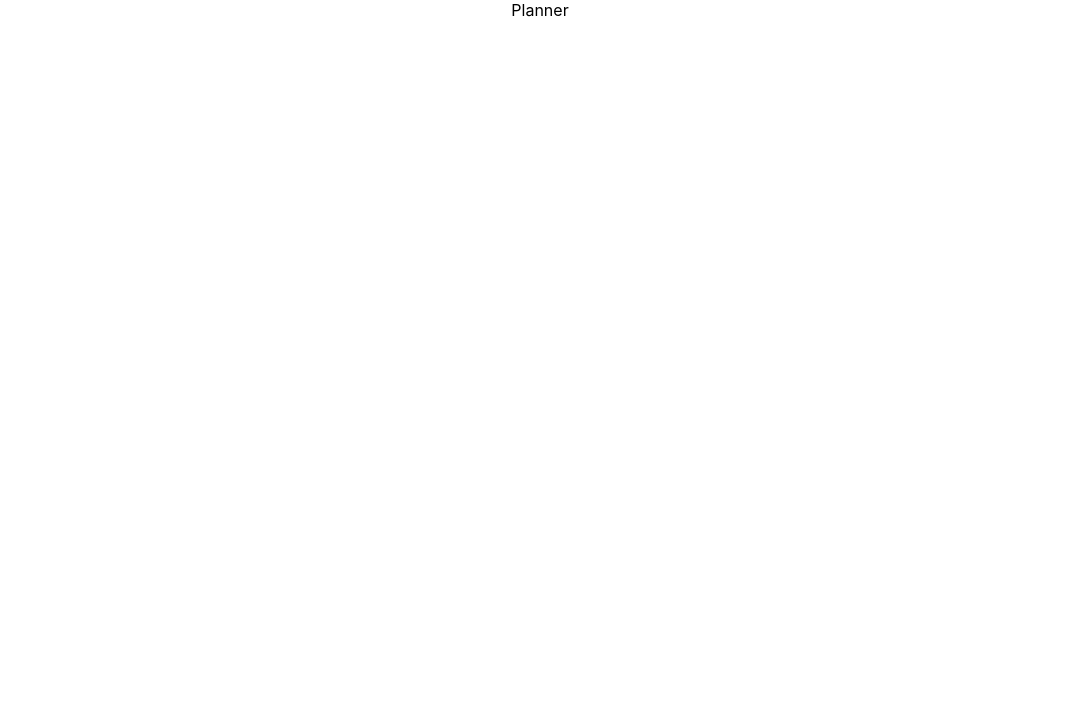
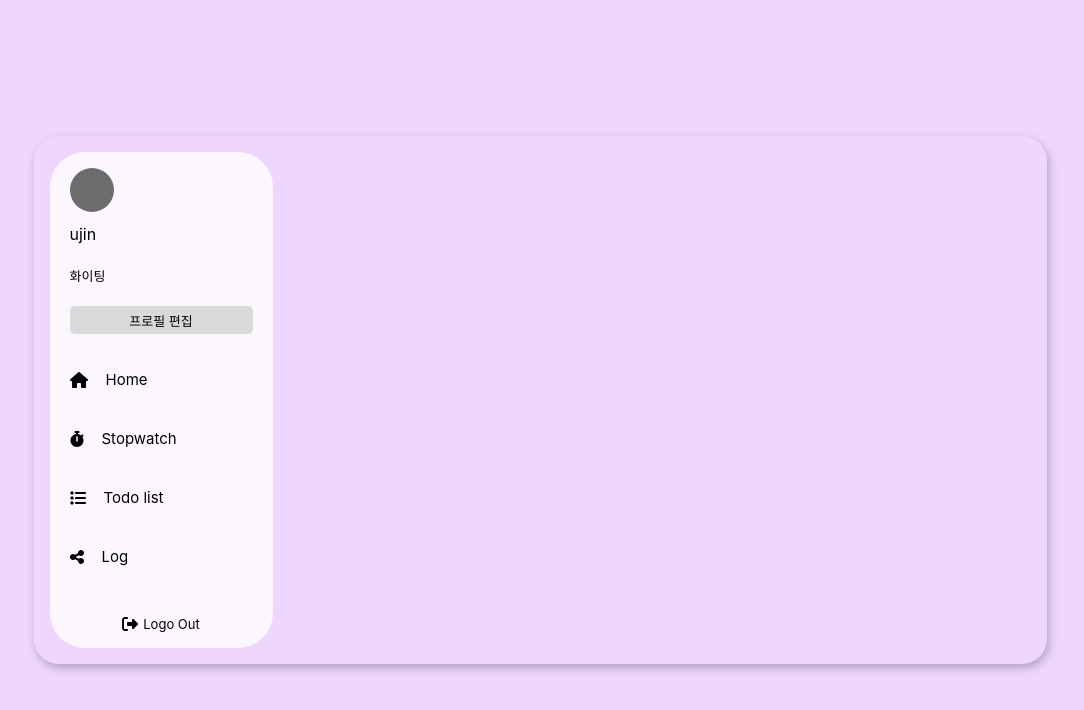
Before and after one commit to 2-sc/StudyMate-Front-Client, a React (Create React App) app in the folder studymate/: page /planner in a window 1280 px wide. Shown: the top 710 px of the page, without its empty margins (100-1184 px from the left). Built offline with nearby package versions, Linux system fonts and the light colour scheme.

Commit message:
:sparkles:(feature/ujin/#8): 공통 컴포넌트 sideBar UI 구현

```diff
--- a/studymate/package.json
+++ b/studymate/package.json
@@ -3,9 +3,13 @@
   "version": "0.1.0",
   "private": true,
   "dependencies": {
+    "@emotion/css": "^11.9.0",
     "@emotion/react": "^11.10.4",
     "@emotion/styled": "^11.10.4",
     "@fortawesome/fontawesome-svg-core": "^6.2.0",
+    "@fortawesome/free-brands-svg-icons": "^6.2.0",
+    "@fortawesome/free-regular-svg-icons": "^6.2.0",
+    "@fortawesome/free-solid-svg-icons": "^6.2.0",
     "@fortawesome/react-fontawesome": "^0.2.0",
     "@testing-library/jest-dom": "^5.16.5",
     "@testing-library/react": "^13.4.0",
--- a/studymate/src/App.css
+++ /dev/null
@@ -1,38 +0,0 @@
-.App {
-  text-align: center;
-}
-
-.App-logo {
-  height: 40vmin;
-  pointer-events: none;
-}
-
-@media (prefers-reduced-motion: no-preference) {
-  .App-logo {
-    animation: App-logo-spin infinite 20s linear;
-  }
-}
-
-.App-header {
-  background-color: #282c34;
-  min-height: 100vh;
-  display: flex;
-  flex-direction: column;
-  align-items: center;
-  justify-content: center;
-  font-size: calc(10px + 2vmin);
-  color: white;
-}
-
-.App-link {
-  color: #61dafb;
-}
-
-@keyframes App-logo-spin {
-  from {
-    transform: rotate(0deg);
-  }
-  to {
-    transform: rotate(360deg);
-  }
-}
--- a/studymate/src/App.jsx
+++ b/studymate/src/App.jsx
@@ -1,22 +1,20 @@
-import "./App.css";
 import { Routes, Route } from "react-router-dom";
 import Home from "./pages/home/Home";
 import Login from "./pages/login/Login";
 import StopWatch from "./pages/stopwatch/StopWatch";
 import Planner from "./pages/planner/Planner";
 import Log from "./pages/log/Log";
+import Layout from "./styles/layout/Layout";
 
 function App() {
   return (
-    <div className="App">
-      <Routes>
-        <Route path="/" element={<Home />} />
-        <Route path="/login" element={<Login />} />
-        <Route path="/stopwatch" element={<StopWatch />} />
-        <Route path="/planner" element={<Planner />} />
-        <Route path="/log" element={<Log />} />
-      </Routes>
-    </div>
+    <Routes>
+      <Route path="/" element={<Home />} />
+      <Route path="/login" element={<Login />} />
+      <Route path="/stopwatch" element={<Layout component={<StopWatch />} />} />
+      <Route path="/planner" element={<Layout component={<Planner />} />} />
+      <Route path="/log" element={<Layout component={<Log />} />} />
+    </Routes>
   );
 }
 
--- /dev/null
+++ b/studymate/src/styles/layout/Layout.jsx
@@ -0,0 +1,29 @@
+import React from "react";
+import styled from "@emotion/styled";
+import Wrapper from "../../components/common/Box";
+import SideBar from "./SideBar";
+
+function Layout() {
+  return (
+    <Container>
+      <WrapperStyled size={[981, 496]}>
+        <SideBar />
+      </WrapperStyled>
+    </Container>
+  );
+}
+
+export default Layout;
+
+const Container = styled.div`
+  width: 100vw;
+  height: 100vh;
+  display: flex;
+  justify-content: center;
+  align-items: center;
+  background-color: rgba(228, 187, 255, 0.6);
+`;
+
+const WrapperStyled = styled(Wrapper)`
+  padding: 16px;
+`;
--- /dev/null
+++ b/studymate/src/styles/layout/SideBar.jsx
@@ -0,0 +1,119 @@
+import React from "react";
+import styled from "@emotion/styled";
+import { FontAwesomeIcon } from "@fortawesome/react-fontawesome";
+import {
+  faHouse,
+  faStopwatch,
+  faList,
+  faShareNodes,
+  faRightFromBracket,
+} from "@fortawesome/free-solid-svg-icons";
+
+function SideBar() {
+  return (
+    <Wrapper>
+      <Top>
+        <Profile></Profile>
+        <Nickname>ujin</Nickname>
+        <Text>화이팅</Text>
+        <EditBtn>프로필 편집</EditBtn>
+      </Top>
+      <Middle>
+        <List>
+          <FontAwesomeIcon icon={faHouse} />
+          <Form>Home</Form>
+        </List>
+        <List>
+          <FontAwesomeIcon icon={faStopwatch} />
+          <Form>Stopwatch</Form>
+        </List>
+        <List>
+          <FontAwesomeIcon icon={faList} />
+          <Form>Todo list</Form>
+        </List>
+        <List>
+          <FontAwesomeIcon icon={faShareNodes} />
+          <Form>Log</Form>
+        </List>
+      </Middle>
+      <Bottom>
+        <FontAwesomeIcon icon={faRightFromBracket} />
+        <Category>Logo Out</Category>
+      </Bottom>
+    </Wrapper>
+  );
+}
+
+export default SideBar;
+
+const Wrapper = styled.div`
+  width: 223px;
+  height: 496px;
+  background: rgba(255, 255, 255, 0.8);
+  border-radius: 35px;
+`;
+
+const Top = styled.div`
+  display: flex;
+  flex-direction: column;
+  text-align: left;
+  padding-left: 20px;
+  padding-top: 16px;
+`;
+
+const Profile = styled.div`
+  width: 44px;
+  height: 44px;
+  background-color: #6c6c6c;
+  border-radius: 50px;
+  margin-bottom: 12px;
+`;
+
+const Nickname = styled.span`
+  margin-bottom: 22px;
+`;
+
+const Text = styled.span`
+  font-size: 13px;
+`;
+
+const EditBtn = styled.button`
+  width: 183px;
+  height: 28px;
+  margin-top: 21px;
+  margin-bottom: 10px;
+  background-color: #d9d9d9;
+  border-radius: 5px;
+  border-style: none;
+  font-size: 13px;
+`;
+
+const Middle = styled.div`
+  margin-top: 26px;
+`;
+
+const List = styled.div`
+  display: flex;
+  align-items: center;
+  text-align: left;
+  margin-left: 20px;
+  margin-bottom: 40px;
+`;
+
+const Form = styled.div`
+  margin-left: 18px;
+  font-size: 15px;
+`;
+
+const Bottom = styled.div`
+  display: flex;
+  align-items: center;
+  justify-content: center;
+  margin-top: 50px;
+`;
+
+const Category = styled.div`
+  /* font-weight: 500; */
+  font-size: 13px;
+  margin-left: 5px;
+`;
```
Also changed, not shown: 1 other file (tests, documents, lock files or other folders).
